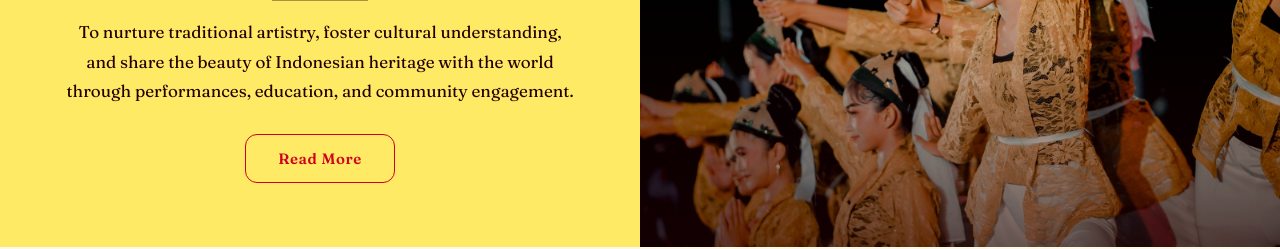
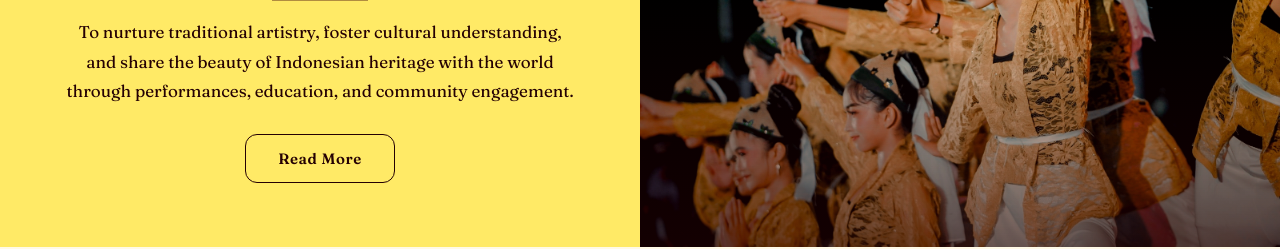
Before and after one commit to HappyRehund/sanggar-pelita-budaya, a Svelte app in the folder frontend/: page / in a window 1280 px wide. Shown: the part 2360-2609 px from the top of the page. Built offline with nearby package versions, Linux system fonts and the light colour scheme; no server answers.

Commit message:
refactor(vision-mission): update CTA button variant to outline-ink

```diff
--- a/frontend/src/modules/home/components/VisionMission.svelte
+++ b/frontend/src/modules/home/components/VisionMission.svelte
@@ -80,7 +80,7 @@
         <span class="vm-tile__rule__mission" aria-hidden="true"></span>
         <p class="vm-tile__desc__mission text-pretty">{t('mission_description')}</p>
         <div class="vm-tile__cta-wrap">
-          <Button variant="outline-red" size="md" href="/about">
+          <Button variant="outline-ink" size="md" href="/about">
             {t('read_more')}
           </Button>
         </div>
```
